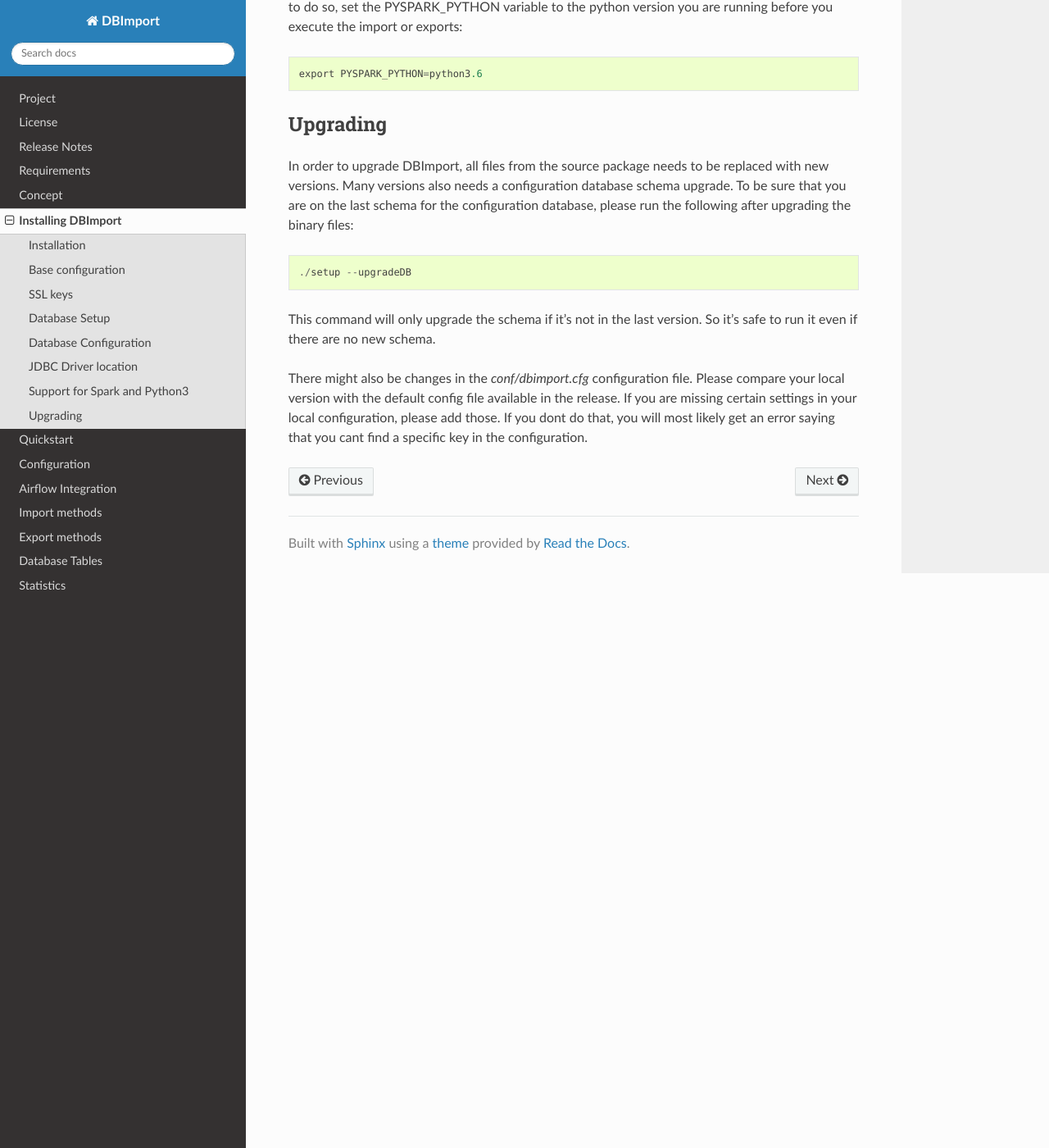
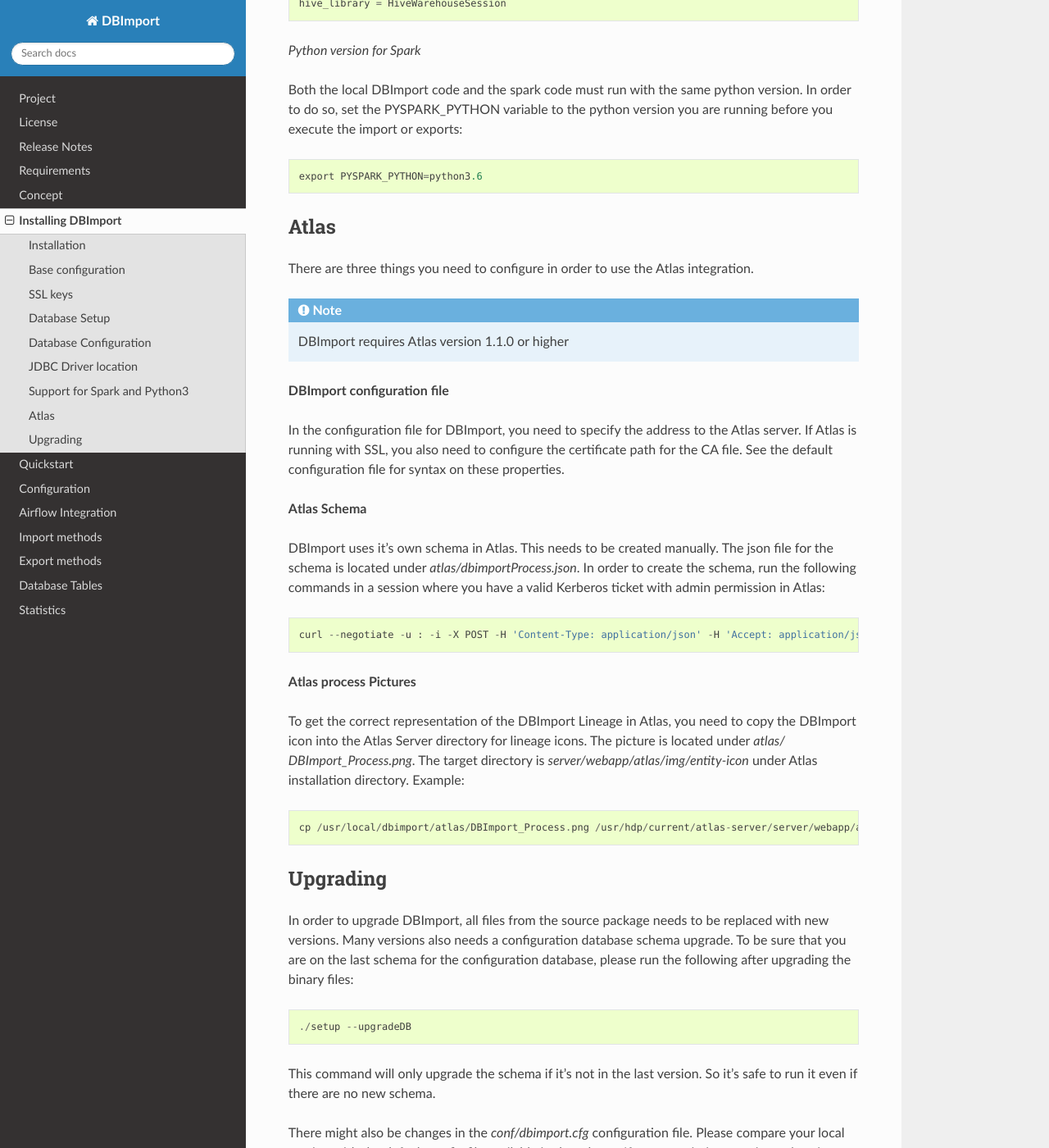
Before and after one commit to Middlecon/DBImport, a Sphinx documentation site: the page built from docs/install.rst, in a window 1280 px wide and 1400 px high, scrolled down 3999 px. Shown: the whole window at 82% size. Built offline with Sphinx 7.4.7 and the Read the Docs theme 2.0.0, drawn with Linux system fonts in a browser that asks for light colours; some of the changed text lies outside the part shown.

Commit message:
Documentation update

```diff
--- a/docs/install.rst
+++ b/docs/install.rst
@@ -90,6 +90,8 @@
   - Make the same change on all nodes in the cluster.
   - Restart affected services (HDFS, Yarn and so on)
 
+.. note:: If you dont want to create a seperate topology file and configuration, you can of course just change the first row in the default topology file on all nodes in the cluster
+
 Once that is changed, you need to update the Spark settings in the configuration file. These two different versions have been testad and works on HDP 2.6.5 and HDP 3.1.4
 
 Verified Spark settings for HDP 2.6.5::
@@ -128,6 +130,29 @@
 
     export PYSPARK_PYTHON=python3.6
 
+Atlas
+--------------------
+
+There are three things you need to configure in order to use the Atlas integration.
+
+.. note:: DBImport requires Atlas version 1.1.0 or higher
+
+**DBImport configuration file**
+
+In the configuration file for DBImport, you need to specify the address to the Atlas server. If Atlas is running with SSL, you also need to configure the certificate path for the CA file. See the default configuration file for syntax on these properties.
+
+**Atlas Schema**
+
+DBImport uses it’s own schema in Atlas. This needs to be created manually. The json file for the schema is located under *atlas/dbimportProcess.json*. In order to create the schema, run the following commands in a session where you have a valid Kerberos ticket with admin permission in Atlas::
+
+        curl --negotiate -u : -i -X POST -H 'Content-Type: application/json' -H 'Accept: application/json' "https://<ATLAS SERVER HOSTNAME>:<PORT>/api/atlas/v2/types/typedefs" -d "@<FULL_PATH_TO_DBIMPORT> /atlas/ dbimportProcess.json"
+
+**Atlas process Pictures**
+
+To get the correct representation of the DBImport Lineage in Atlas, you need to copy the DBImport icon into the Atlas Server directory for lineage icons. The picture is located under *atlas/ DBImport_Process.png*. The target directory is *server/webapp/atlas/img/entity-icon* under Atlas installation directory. Example::
+
+        cp /usr/local/dbimport/atlas/DBImport_Process.png /usr/hdp/current/atlas-server/server/webapp/atlas/img/entity-icon
+
 
 Upgrading
 --------------------
```
